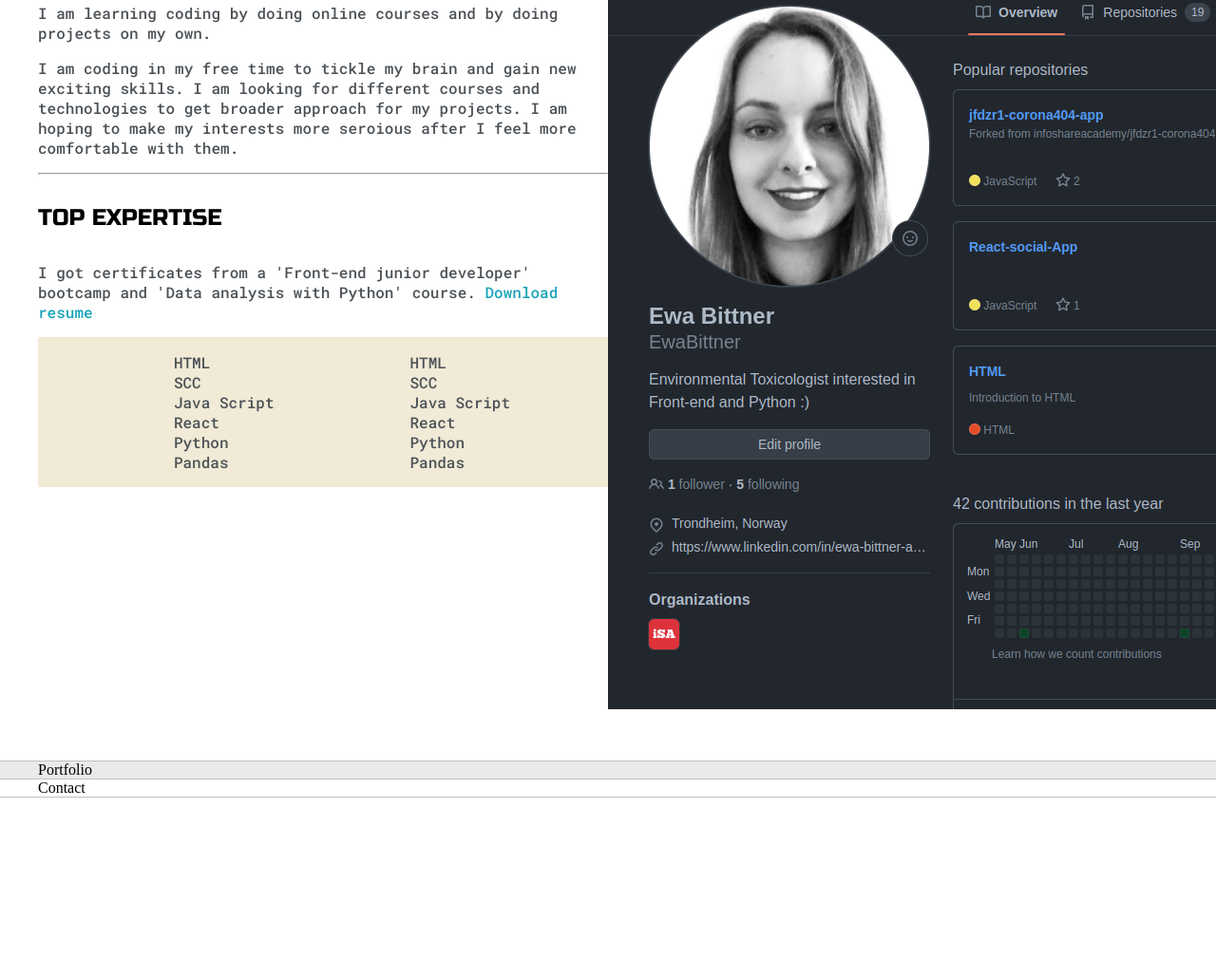
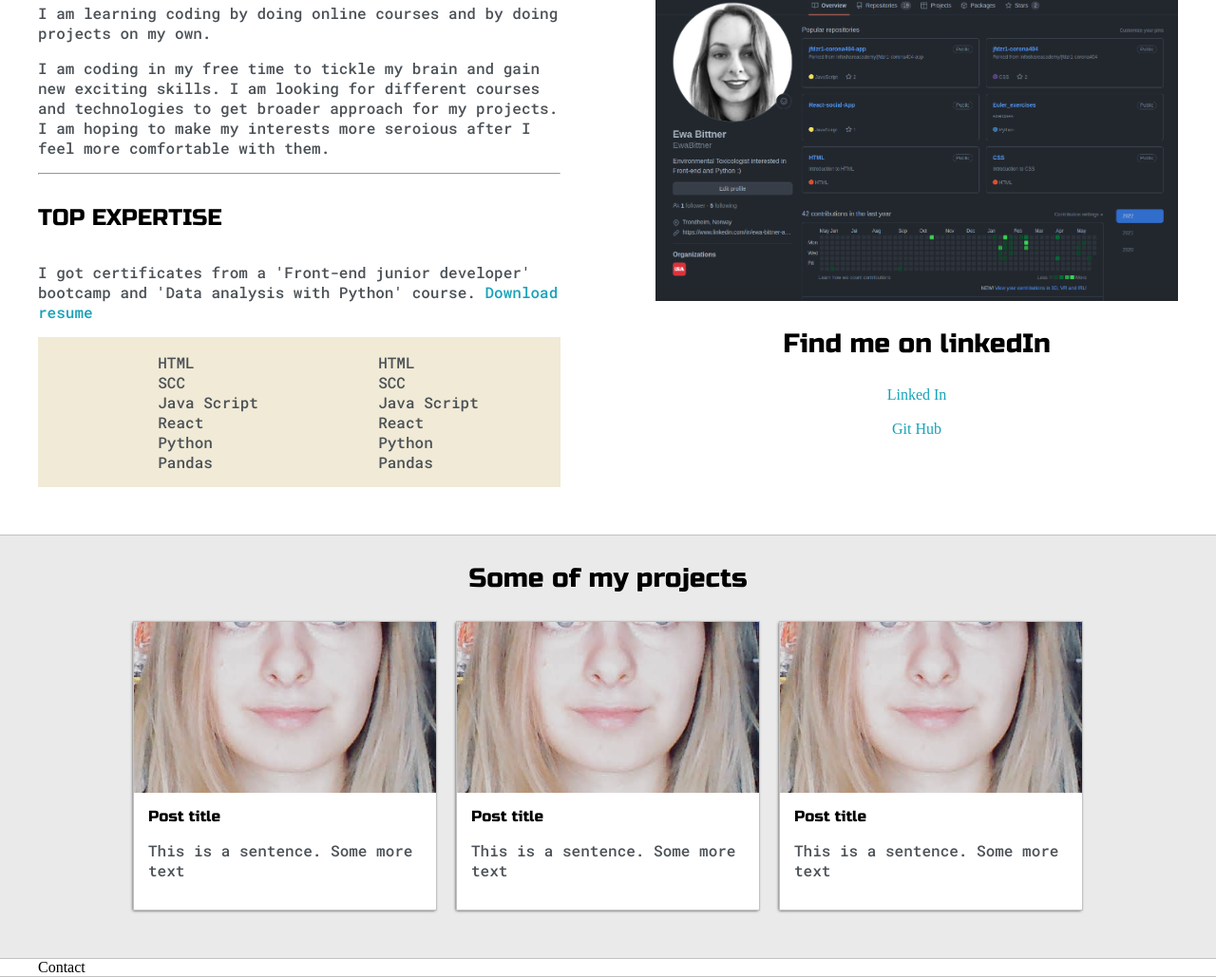
Before and after one commit to EwaBittner/Portfolio-proj.1, a plain HTML site: page mywebsite/index.html in a window 1280 px wide. Shown: the part 821-1850 px from the top of the page at 95% size. Before the commit the page ends 1661 px from the top, so only its background shows below. Drawn offline with Linux system fonts and the light colour scheme.

Commit message:
Styled section with projects

```diff
--- a/mywebsite/index.html
+++ b/mywebsite/index.html
@@ -44,7 +44,7 @@
           </div>
 
           <div class="left-column">
-            <img id="profile-pic" src="Images/Ewa .jpg" />
+            <img id="profile-pic" src="Images/Ewa.jpg" />
             <h5 style="text-align: center; line-height: 0">
               Personalize Theme
             </h5>
@@ -129,7 +129,12 @@
           </div>
 
           <div class="social-links">
-            <img src="./Images/gitHubEB.png">
+            <img id="git-img" src="./Images/gitHubEB.png">
+            <h3>Find me on linkedIn</h3>
+
+            <a target="_blank" href="#">Linked In</a>
+            <br>
+            <a target="_blank" href="#">Git Hub</a>
           </div>
 
         </div>
@@ -138,7 +143,43 @@
     </section>
 
     <section class="s1">
-      <div class="main-container">Portfolio</div>
+      <div class="main-container">
+        <h3 style="text-align: center;">Some of my projects</h3>
+        <div class="post-wrapper">
+
+          <div>
+            <div class="post">
+              <img class="thumbnail" src="Images/Ewa .jpg">
+              <div class="post-preview">
+                <h6 class="post-title">Post title</h6>
+                <p class="post-intro">This is a sentence. Some more text</p>
+              </div>
+            </div>
+          </div>
+
+          <div>
+            <div class="post">
+              <img class="thumbnail" src="Images/Ewa .jpg">
+              <div class="post-preview">
+                <h6 class="post-title">Post title</h6>
+                <p class="post-intro">This is a sentence. Some more text</p>
+              </div>
+            </div>
+          </div>
+
+          <div>
+            <div class="post">
+              <img class="thumbnail" src="Images/Ewa .jpg">
+              <div class="post-preview">
+                <h6 class="post-title">Post title</h6>
+                <p class="post-intro">This is a sentence. Some more text</p>
+              </div>
+            </div>
+          </div>
+
+
+        </div>
+      </div>
     </section>
 
     <section class="s2">
--- a/mywebsite/style.css
+++ b/mywebsite/style.css
@@ -131,9 +131,9 @@ h6 { font-size: 16px; }
     border-radius: 50%;
     margin: 5px;
 
-    -webkit-box-shadow: -1px 1px 3px -1px rgba(0,0,0,0.75);
-    -moz-box-shadow: -1px 1px 3px -1px rgba(0,0,0,0.75);
-    box-shadow: -1px 1px 3px -1px rgba(0,0,0,0.75);
+    -webkit-box-shadow: -2px 7px 21px -9px rgba(0,0,0,0.75);
+	-moz-box-shadow: -2px 7px 21px -9px rgba(0,0,0,0.75);
+	box-shadow: -2px 7px 21px -9px rgba(0,0,0,0.75);
 }
 
 .left-column {
@@ -258,12 +258,60 @@ h6 { font-size: 16px; }
     grid-template-columns: repeat(auto-fit, minmax(320px, 1fr));
     padding-top: 50px;
     padding-bottom: 50px;
+    gap: 100px;
 }
 
 #skills {
     display: flex;
     justify-content: space-evenly;
     background-color: var(--previewShadow);
+}
+
+.social-links {
+    display: grid;
+    align-content: center;
+    text-align: center;
+}
+
+#git-img {
+    width: 100%;
+}
+
+.post-wrapper {
+    display: grid;
+    grid-template-columns: repeat(auto-fit, 320px);
+    gap: 20px;
+    justify-content: center;
+    padding-bottom: 50px;
+}
+
+.post {
+    border: 1px solid var(--borderColor);
+    -webkit-box-shadow: -1px 1px 3px -1px rgba(0,0,0,0.75);
+    -moz-box-shadow: -1px 1px 3px -1px rgba(0,0,0,0.75);
+    box-shadow: -1px 1px 3px -1px rgba(0,0,0,0.75);
+}
+
+.thumbnail {
+    display: block;
+    width: 100%;
+    height: 180px;
+    object-fit: cover;
+}
+
+.post-preview {
+    background-color: #fff;
+    padding: 15px;
+}
+
+.post-title {
+    color: black;
+    margin: 0;
+}
+
+.post-intro {
+    color: #4b5156;
+    font-size: 16px;
 }
 
 @media screen and (max-width: 1200px) {
```
